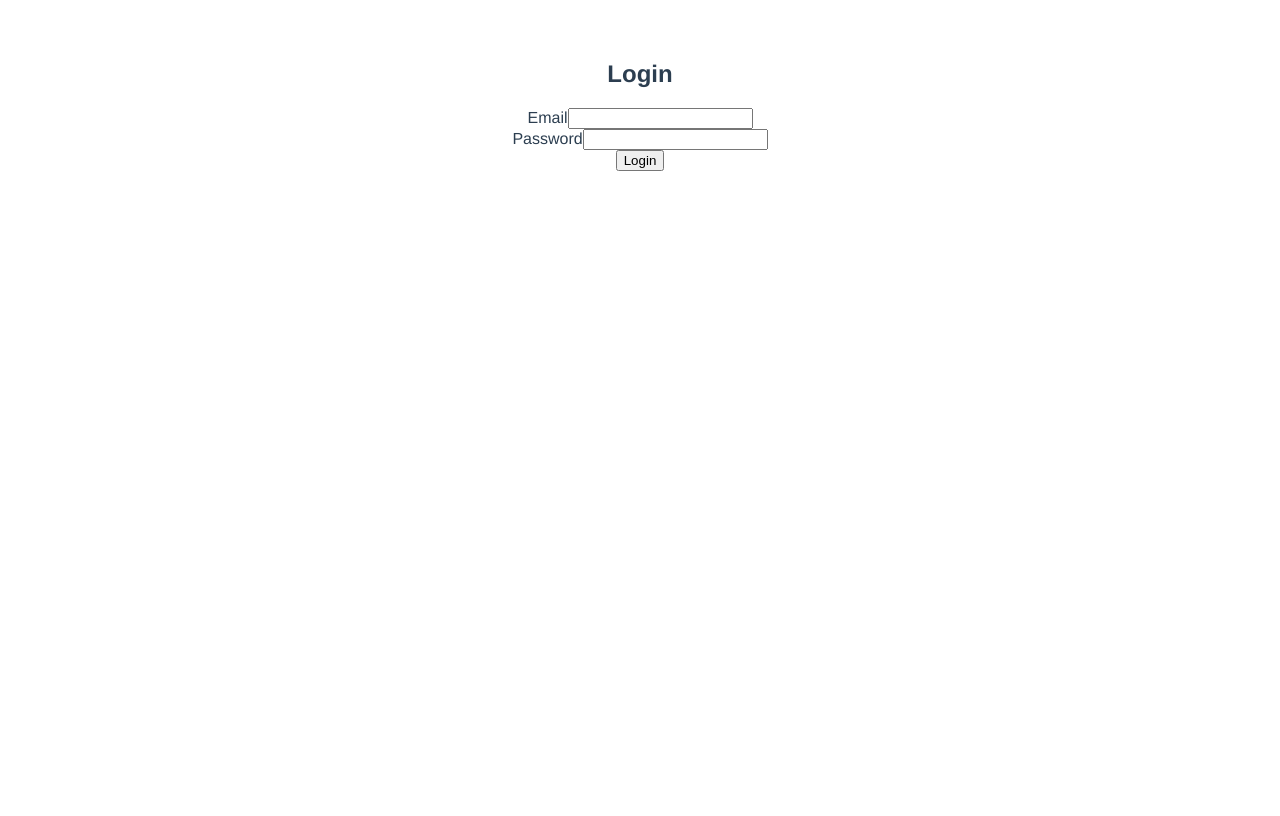
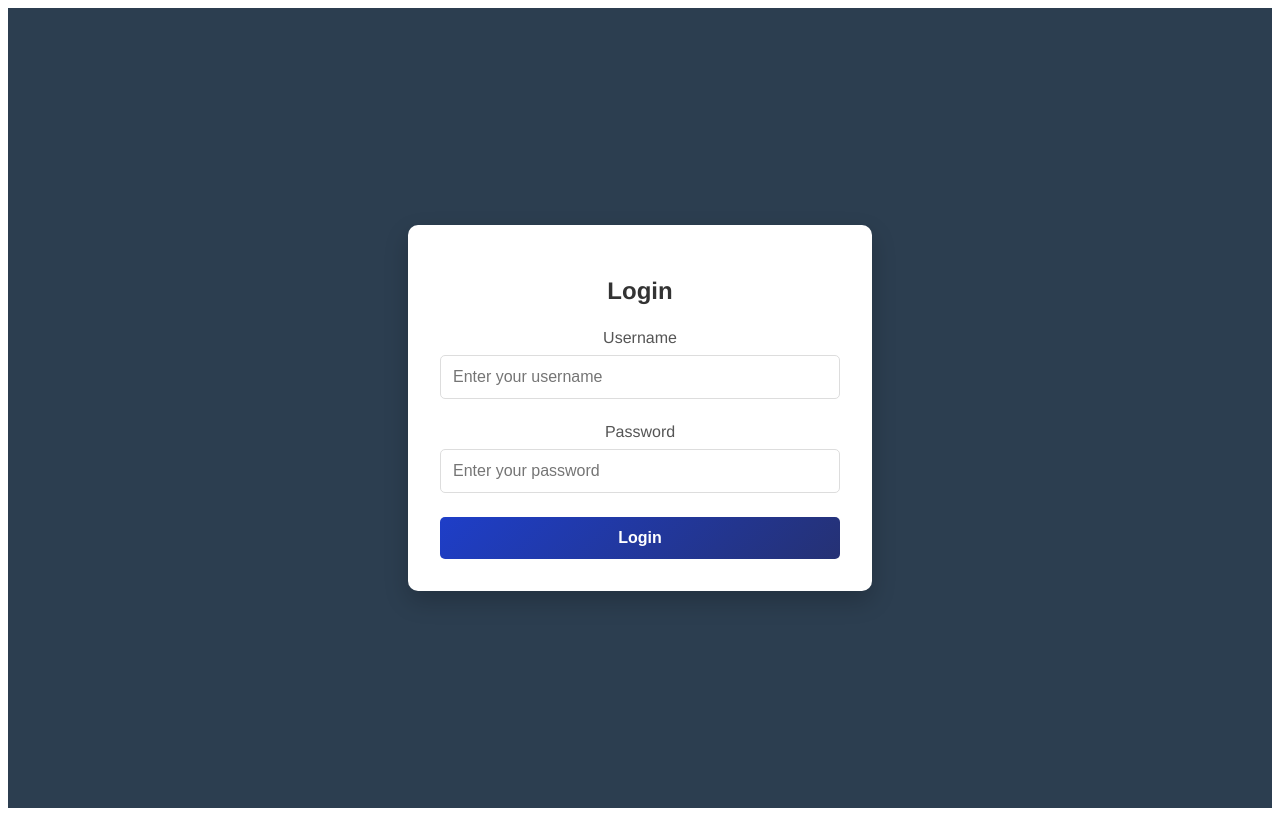
Before and after one commit to Turbo636/URLShortener_UI, a Vue app in the folder urlshortener_ui/: page /login in a window 1280 px wide. Built offline with nearby package versions, Linux system fonts and the light colour scheme.

Commit message:
Update on frontend view. Created Login View, Dashboard view.

```diff
--- a/urlshortener_ui/src/App.vue
+++ b/urlshortener_ui/src/App.vue
@@ -20,6 +20,6 @@ export default {
   -moz-osx-font-smoothing: grayscale;
   text-align: center;
   color: #2c3e50;
-  margin-top: 60px;
+
 }
 </style>
--- a/urlshortener_ui/src/components/DashboardView.vue
+++ b/urlshortener_ui/src/components/DashboardView.vue
@@ -1,53 +1,76 @@
 <template>
-  <div class="p-8">
-    <h1 class="text-3xl font-bold mb-4">Welcome to your Dashboard 🎉</h1>
+  <div class="container">
+    <div class="dashboard-container">
+      <div class=" flex items-center justify-center p-6">
+        <div class="bg-white w-full max-w-3xl rounded-2xl shadow-lg p-8">
 
-    <div v-if="userData">
-      <p><strong>Email:</strong> {{ userData.email }}</p>
+          <!-- Logout Button -->
+          <div class="information-container">
+            <div>
+              <h1 class="text-3xl font-bold text-center mb-8 text-gray-800">
+                Welcome to your Dashboard 🎉
+              </h1>
+            </div>
+
+            <button
+              @click="logout"
+              class="logoutBtn">
+              Logout
+            </button>
+          </div>
+
+          <!-- User Information -->
+          <div class="bg-gray-50 rounded-lg shadow-inner p-6 mb-8">
+            <h2 class="text-xl font-semibold mb-4 text-gray-700 text-center">
+              User Information
+            </h2>
+            <div class="space-y-3 text-center">
+              <p class="text-gray-600"><strong class="text-gray-800">Name:</strong> asdf</p>
+              <p class="text-gray-600"><strong class="text-gray-800">Surname:</strong> asdf</p>
+              <p class="text-gray-600"><strong class="text-gray-800">Email:</strong> asdf</p>
+              <p class="text-gray-600"><strong class="text-gray-800">Wallet Balance:</strong> asdf</p>
+            </div>
+          </div>
+
+          <!-- Quick Actions -->
+          <div class="bg-gray-50 rounded-lg shadow-inner p-6">
+            <h2 class="text-xl font-semibold mb-6 text-gray-700 text-center">
+              Quick Actions
+            </h2>
+            <div class="actions-grid">
+              <div class="urlCreation">
+                <label class="block text-gray-700 mb-2 font-medium">Create new URL:</label>
+                <button class="w-full bg-blue-600 text-white px-4 py-2 rounded hover:bg-blue-700 transition">
+                  Create URL
+                </button>
+              </div>
+              <div class="viewWallet">
+                <label class="block text-gray-700 mb-2 font-medium">View Clicks:</label>
+                <button class="w-full bg-green-600 text-white px-4 py-2 rounded hover:bg-green-700 transition">
+                  View Clicks
+                </button>
+              </div>
+            </div>
+          </div>
+        </div>
+      </div>
     </div>
+  </div>
 
-    <button
-      @click="logout"
-      class="bg-red-600 text-white px-4 py-2 rounded hover:bg-red-700 mt-6">
-      Logout
-    </button>
-  </div>
+
+
 </template>
 
 <script setup>
 import { ref, onMounted } from 'vue'
-// import { authFetch } from '../authFetch.js'
 import { useRouter } from 'vue-router'
 
 const router = useRouter()
-const userData = ref(null)
+const userData = ref('')
 
-onMounted(async () => {
-  const token = localStorage.getItem('token')
-  if (!token) {
-    router.push('/login')
-    return
-  }
-
-  try {
-    const response = await fetch('http://localhost:5000/api/me', {
-      headers: {
-        'Authorization': `Bearer ${token}`,
-      },
-    })
-
-    if (response.ok) {
-      userData.value = await response.json()
-    } else {
-      // invalid token or server error — redirect to login
-      localStorage.removeItem('token')
-      router.push('/login')
-    }
-  } catch (err) {
-    console.error('Failed to fetch user data', err)
-    localStorage.removeItem('token')
-    router.push('/login')
-  }
+onMounted(() => {
+  console.log('DashboardView mounted')
+  console.log(userData.value)
 })
 
 const logout = () => {
@@ -55,3 +78,64 @@ const logout = () => {
   router.push('/login')
 }
 </script>
+
+<style scoped>
+/* Optional subtle gradient for background */
+.container {
+  display: flex;
+  justify-content: center;
+  align-items: center;
+  min-height: 100vh;
+  background: #2c3e50;
+}
+
+
+.dashboard-container {
+  background: white;
+  padding: 2rem;
+  border-radius: 10px;
+  box-shadow: 0 10px 25px rgba(0, 0, 0, 0.2);
+  width: 80%;
+  height: 80vh;
+  max-width: 90%;
+}
+
+.information-container {
+  display: flex;
+  justify-content: space-between; /* pushes header left and button right */
+  align-items: center;            /* vertically center both */
+  margin-bottom: 1.5rem;
+  h1 {
+
+    width: 100%;
+    margin: 0; /* remove default margin */
+
+  }
+}
+
+.logoutBtn {
+  background-color: #e53e3e; /* Red-600 */
+  color: white;
+  padding: 0.5rem 1.5rem;
+  border-radius: 0.375rem;
+  transition: background-color 0.3s;
+}
+
+.actions-grid {
+  display: grid;
+  grid-template-columns: repeat(2, 1fr);
+  gap: 1rem;
+}
+
+.urlCreation, .viewWallet {
+  display: grid;
+  align-items: center;
+justify-content: center;
+  button {
+    margin-top: 0.5rem;
+
+  }
+}
+
+
+</style>
--- a/urlshortener_ui/src/components/LoginView.vue
+++ b/urlshortener_ui/src/components/LoginView.vue
@@ -1,66 +1,188 @@
 <template>
-  <div class="flex h-screen justify-center items-center bg-gray-100">
-    <div class="bg-white p-8 rounded shadow-md w-96">
-      <h2 class="text-2xl font-bold mb-6 text-center">Login</h2>
-      <form @submit.prevent="login">
-        <div class="mb-4">
-          <label class="block mb-1 text-gray-700">Email</label>
-          <input v-model="email" type="email" class="w-full p-2 border rounded" required />
+  <div class="login-container">
+    <div class="login-card">
+      <h2>Login</h2>
+
+      <form @submit.prevent="handleLogin">
+        <div class="form-group">
+          <label for="username">Username</label>
+          <input
+            id="username"
+            v-model="credentials.username"
+            type="text"
+            placeholder="Enter your username"
+            required
+            :disabled="loading"
+          />
         </div>
-        <div class="mb-4">
-          <label class="block mb-1 text-gray-700">Password</label>
-          <input v-model="password" type="password" class="w-full p-2 border rounded" required />
+
+        <div class="form-group">
+          <label for="password">Password</label>
+          <input
+            id="password"
+            v-model="credentials.password"
+            type="password"
+            placeholder="Enter your password"
+            required
+            :disabled="loading"
+          />
         </div>
-        <button type="submit" class="w-full bg-blue-600 text-white py-2 rounded hover:bg-blue-700">
-          Login
+
+        <div v-if="error" class="error-message">
+          {{ error }}
+        </div>
+
+        <button type="submit" :disabled="loading" class="login-btn">
+          {{ loading ? 'Logging in...' : 'Login' }}
         </button>
-        <p v-if="error" class="text-red-500 mt-3 text-center">{{ error }}</p>
       </form>
     </div>
   </div>
 </template>
 
-<script setup>
-import { ref } from 'vue'
-import { useRouter } from 'vue-router'
+<script>
+import { ref } from 'vue';
+import axios from 'axios';
+import { useRouter } from 'vue-router';
 
-const router = useRouter()
-const email = ref('')
-const password = ref('')
-const error = ref('')
+export default {
+  name: 'LoginForm',
+  setup() {
+    const router = useRouter()
 
-const login = async () => {
-  error.value = ''
-  try {
-    // const response = await fetch('http://localhost:5000/api/login', {
-    //   method: 'POST',
-    //   headers: { 'Content-Type': 'application/json' },
-    //   body: JSON.stringify({
-    //     email: email.value,
-    //     password: password.value,
-    //   }),
-    // })
+    const credentials = ref({
+      username: '',
+      password: ''
+    });
 
-    // if (!response.ok) {
-    //   // try to read server error message, fall back to generic
-    //   const errData = await response.json().catch(() => ({}))
-    //   throw new Error(errData.message || 'Login failed')
-    // }
+    const loading = ref(false);
+    const error = ref('');
 
-    // const data = await response.json()
-    // if (data.token) {
-    //   localStorage.setItem('token', data.token)
-    // }
+    const handleLogin = async () => {
+      loading.value = true;
+      error.value = '';
 
-    router.push('/dashboard')
-  } catch (err) {
-    error.value = err.message || 'Login failed'
+      try {
+        console.log('Attempting login with', credentials.value);
+        const response = await axios.post('https://localhost:7282/api/url', {
+          username: credentials.value.username,
+          password: credentials.value.password
+        });
+
+        // Store the JWT token
+        // const token = response.data.token;
+        // localStorage.setItem('jwt_token', token);
+
+        // Store user info if provided
+        // if (response.data.user) {
+        //   localStorage.setItem('user', JSON.stringify(response.data.user));
+        // }
+
+        // Redirect or emit success event
+        console.log('Login successful', response.data);
+        // You can emit an event or use router to redirect
+         router.push('/dashboard');
+
+      } catch (err) {
+        error.value = err.response?.data?.message || 'Login failed. Please try again.';
+      } finally {
+        loading.value = false;
+      }
+    };
+
+    return {
+      credentials,
+      loading,
+      error,
+      handleLogin
+    };
   }
-}
+};
 </script>
 
 <style scoped>
-body {
-  font-family: 'Inter', sans-serif;
+.login-container {
+  display: flex;
+  justify-content: center;
+  align-items: center;
+  min-height: 100vh;
+  background: #2c3e50;
+}
+
+.login-card {
+  background: white;
+  padding: 2rem;
+  border-radius: 10px;
+  box-shadow: 0 10px 25px rgba(0, 0, 0, 0.2);
+  width: 100%;
+  max-width: 400px;
+}
+
+h2 {
+  text-align: center;
+  color: #333;
+  margin-bottom: 1.5rem;
+}
+
+.form-group {
+  margin-bottom: 1.5rem;
+}
+
+label {
+  display: block;
+  margin-bottom: 0.5rem;
+  color: #555;
+  font-weight: 500;
+}
+
+input {
+  width: 100%;
+  padding: 0.75rem;
+  border: 1px solid #ddd;
+  border-radius: 5px;
+  font-size: 1rem;
+  transition: border-color 0.3s;
+  box-sizing: border-box;
+}
+
+input:focus {
+  outline: none;
+  border-color: #667eea;
+}
+
+input:disabled {
+  background-color: #f5f5f5;
+  cursor: not-allowed;
+}
+
+.error-message {
+  background-color: #fee;
+  color: #c33;
+  padding: 0.75rem;
+  border-radius: 5px;
+  margin-bottom: 1rem;
+  text-align: center;
+}
+
+.login-btn {
+  width: 100%;
+  padding: 0.75rem;
+  background: linear-gradient(135deg, #1e3ec8 0%, #253174 100%);
+  color: white;
+  border: none;
+  border-radius: 5px;
+  font-size: 1rem;
+  font-weight: 600;
+  cursor: pointer;
+  transition: transform 0.2s;
+}
+
+.login-btn:hover:not(:disabled) {
+  transform: translateY(-2px);
+}
+
+.login-btn:disabled {
+  opacity: 0.6;
+  cursor: not-allowed;
 }
 </style>
```
